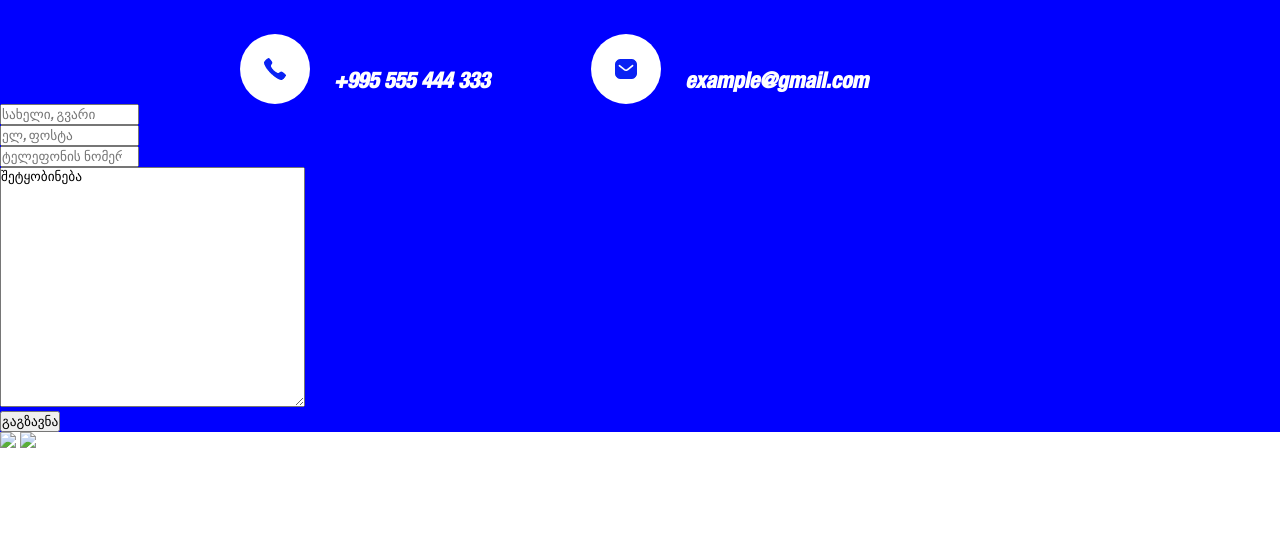
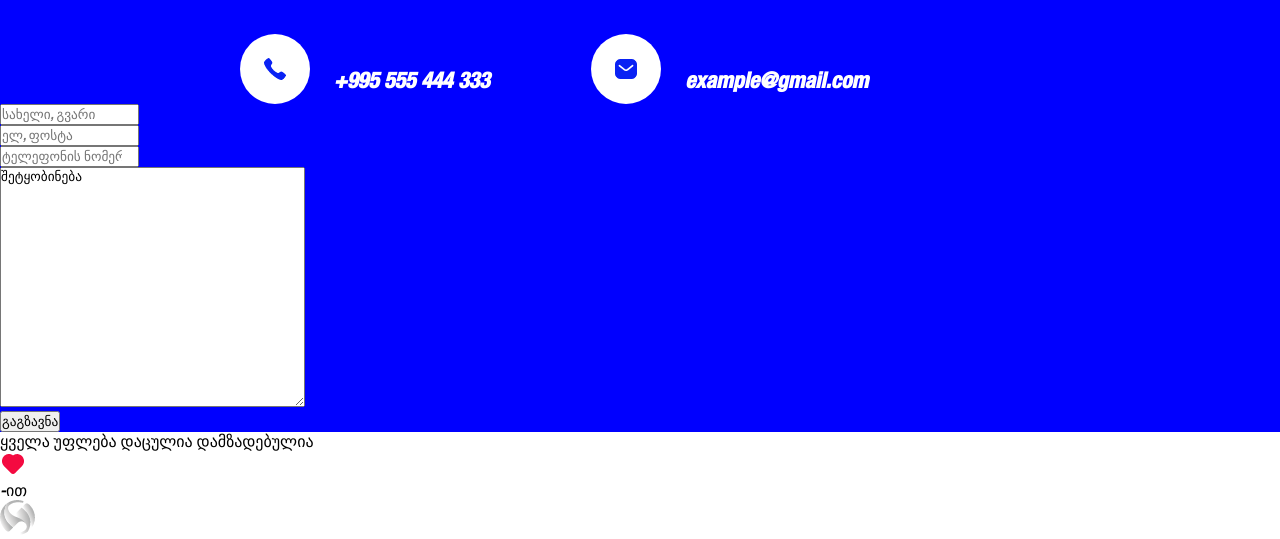
Before and after one commit to GiorgiKobulashvili/lesson-6, a plain HTML site: page index.html in a window 1280 px wide. Shown: the part 2421-2960 px from the top of the page. Before the commit the page ends 2873 px from the top, so only its background shows below. Drawn offline with Linux system fonts and the light colour scheme; files whose address does not match are found by name.

Commit message:
add footer

```diff
--- a/index.html
+++ b/index.html
@@ -139,18 +139,26 @@
 			</div>
 		</div>
 	</section>
-	<footer>
-		<span>
-
-		</span>
-		<span>
-
-		</span>
-		<img src="#">
-		<span>
-
-		</span>
-		<img src="#">
-	</footer>
+	<div class="footer-div">
+		<footer>
+			<div class="div-in-footer">
+				<span class="safe-right">
+					ყველა უფლება დაცულია
+				</span>
+				<span class="made-by">
+					დამზადებულია
+				</span>
+				<div class="heart">
+					<img src="./images/heart.png" alt="Heart">
+				</div>
+				<span class="with">
+					-ით
+				</span>
+				<div class="smartweb">
+					<img src="./images/smartweb.png" alt="Smartweb logo">
+				</div>
+			</div>
+		</footer>
+	</div>
 </body>
 </html>
```
